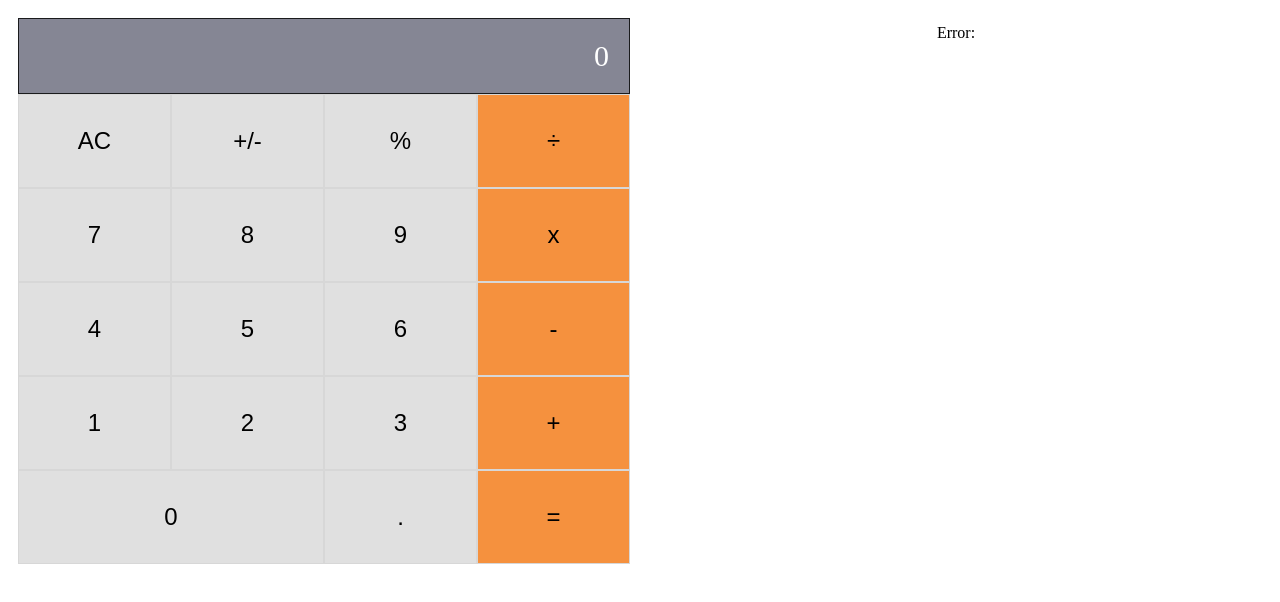
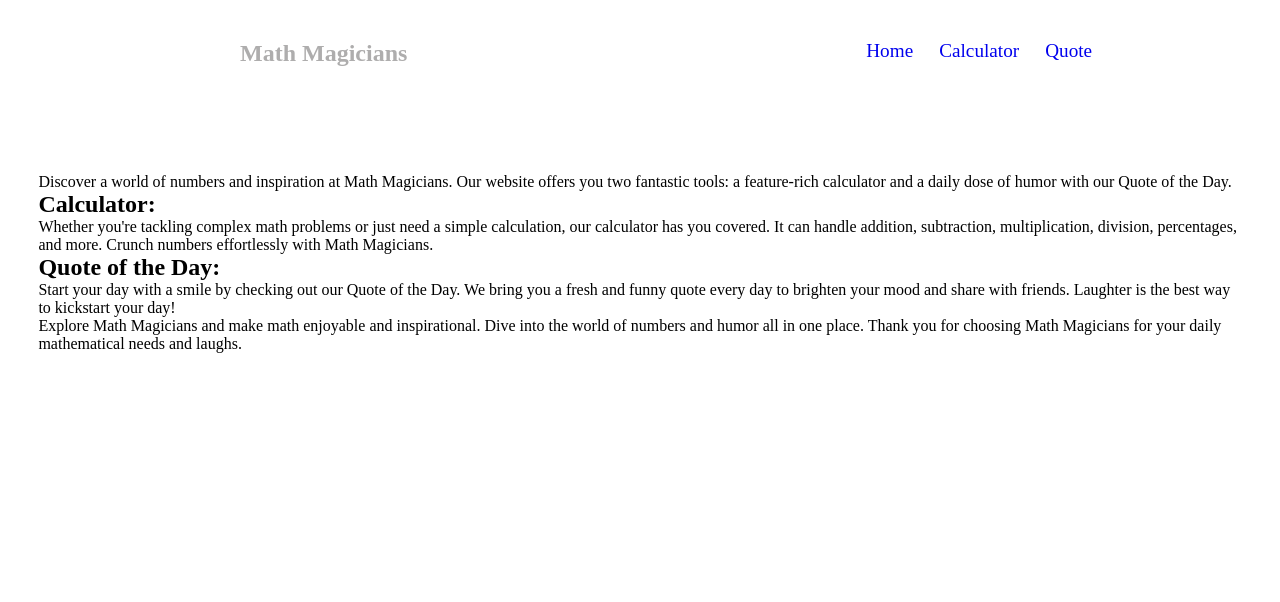
Before and after one commit to HossainAraf/math-magician, a React (Create React App) app: page / in a window 1280 px wide. Shown: the top 602 px of the page. Built offline with nearby package versions, Linux system fonts and the light colour scheme; no server answers.

Commit message:
Update App.css

```diff
--- a/src/App.css
+++ b/src/App.css
@@ -1,6 +1,17 @@
+* {
+  margin: 0;
+}
+
+#logo {
+  margin-left: 3%;
+  margin-top: 3%;
+  width: 4%;
+}
+
 .App {
-  display: grid;
-  grid-template-columns: 1fr 1fr;
+  display: flex;
+  flex-direction: column;
   justify-content: space-between;
-  text-align: center;
+  align-items: center;
+  padding: 3%;
 }
--- a/src/App.js
+++ b/src/App.js
@@ -1,12 +1,22 @@
+import React from 'react';
+import { BrowserRouter as Router, Routes, Route } from 'react-router-dom';
+import './App.css';
 import Calculator from './components/Calculator/Calculator';
 import DisplayQuotes from './components/Quotes/DisplayQuotes';
-import './App.css';
+import Navbar from './components/Nav/Nav';
+import Home from './components/Home/Home';
 
 function App() {
   return (
     <div className="App">
-      <Calculator />
-      <DisplayQuotes />
+      <Router>
+        <Navbar />
+        <Routes>
+          <Route exact path="/" element={<Home />} />
+          <Route exact path="/quote" element={<DisplayQuotes />} />
+          <Route exact path="/calculator" element={<Calculator />} />
+        </Routes>
+      </Router>
     </div>
   );
 }
--- /dev/null
+++ b/src/components/Home/Home.css
@@ -0,0 +1,7 @@
+main {
+  display: flex;
+  flex-direction: column;
+  align-self: center;
+  align-items: center;
+  justify-content: center;
+}
--- a/src/components/Home/Home.jsx
+++ b/src/components/Home/Home.jsx
@@ -1,7 +1,7 @@
 import React from 'react';
 
 const Home = () => (
-  <>
+  <main>
     <h3 style={{
       padding: '20px 0',
       lineHeight: '1.9em',
@@ -35,7 +35,7 @@ const Home = () => (
       Dive into the world of numbers and humor all in one place. Thank you for
       choosing Math Magicians for your daily mathematical needs and laughs.
     </p>
-  </>
+  </main>
 );
 
 export default Home;
--- a/src/components/Nav/Nav.jsx
+++ b/src/components/Nav/Nav.jsx
@@ -1,6 +1,6 @@
 import React from 'react';
 import { Link } from 'react-router-dom';
-import NavStyles from '../styles/Navbar.module.css';
+import NavStyles from './Nav.module.css';
 
 const Navbar = () => (
   <nav className={NavStyles.nav}>
--- /dev/null
+++ b/src/components/Nav/Nav.module.css
@@ -0,0 +1,32 @@
+.nav {
+  display: flex;
+  justify-content: space-between;
+  width: 100vh;
+  margin: 3% 1%;
+  margin-top: 0.1%;
+}
+
+h1 {
+  color: rgb(174, 173, 173);
+  font-family: cursive;
+}
+
+.nav .ul {
+  display: flex;
+  justify-content: space-between;
+  list-style-type: none;
+}
+
+.nav .ul li {
+  margin-right: 15%;
+}
+
+.nav .ul li a {
+  text-decoration: none;
+  font-size: 1.2rem;
+}
+
+.nav .ul li a:hover {
+  color: rgba(195, 13, 13, 0.753);
+  font-size: 1.3rem;
+}
--- a/src/components/Quotes/display-quote.css
+++ b/src/components/Quotes/display-quote.css
@@ -1,3 +1,28 @@
-* {
-  margin: auto;
+#display-quote {
+  display: flex;
+  flex-direction: column;
+  justify-content: space-between;
+  padding-left: 13%;
+  padding-right: 13%;
 }
+
+#display-quote h4 {
+  color: #e8dede;
+  font-family: cursive;
+  padding-top: 1%;
+  padding-bottom: 1%;
+}
+
+#display-quote p {
+  color: #004;
+  font-family: 'Franklin Gothic Medium', 'Arial Narrow', Arial, sans-serif;
+  margin-top: 1.5%;
+  padding-top: 1%;
+  padding-bottom: 1%;
+  font-size: 16px;
+  line-height: 125%;
+}
+
+#display-quote #author {
+  color: #463535;
+}
```
